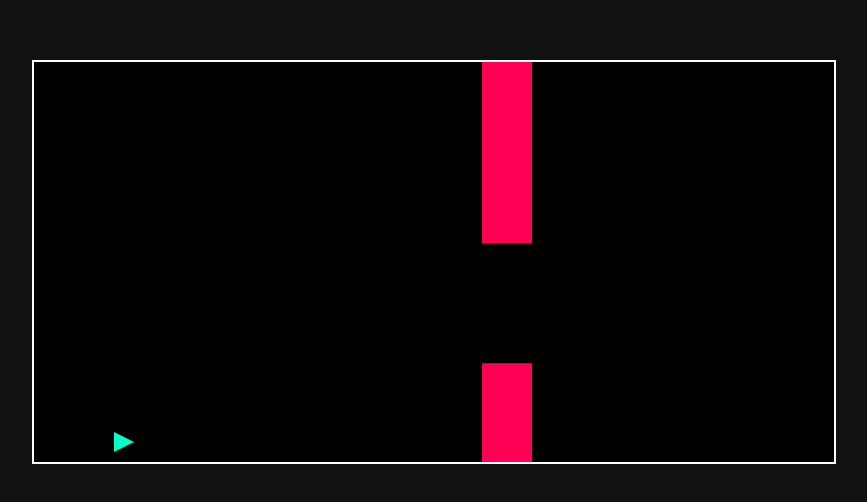
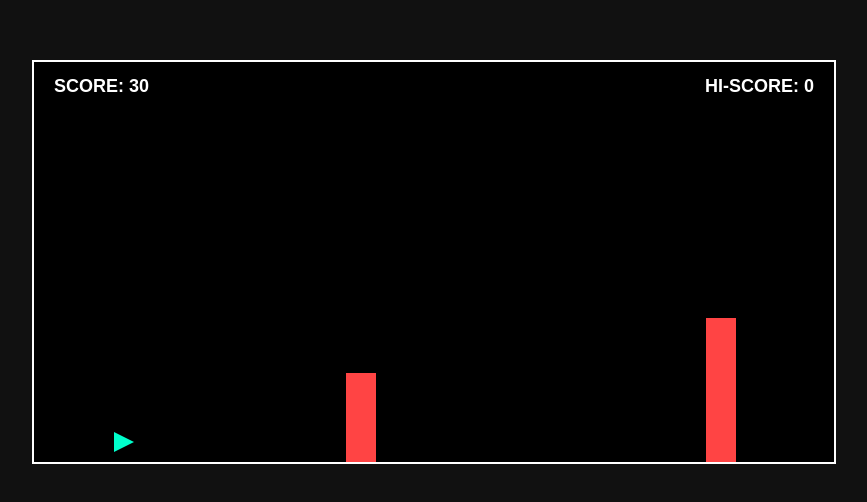
Before and after one commit to verma-mannat/Game, a plain HTML site: page index.html in a window 1280 px wide. Shown: the part 138-640 px from the top of the page, without its empty margins (206-1073 px from the left). Drawn offline with Linux system fonts and the light colour scheme.

Commit message:
Refactor game logic and obstacle management

```diff
--- a/index.html
+++ b/index.html
@@ -23,12 +23,12 @@
 <body>
 
     <canvas id="gameCanvas" width="800" height="400"></canvas>
-
-        <script>
+    <script>//mannat
         const canvas = document.getElementById("gameCanvas");
         const ctx = canvas.getContext("2d");
 
         // --- PLAYER CONFIGURATION ---
+
         const player = {
             x: 80,
             y: 200,
@@ -37,16 +37,19 @@
             speed: 5
         };
 
-        // --- OBSTACLE CONFIGURATION ---
-        const obstacle = {
-            x: canvas.width,    // Start off-screen on the right
-            width: 50,          // Width of the obstacles
-            gap: 120,           // Size of the gap to fly through
-            gapY: 150,          // Vertical position of the gap
-            speed: 4,           // Speed moving left
-            color: "#ff0055"    // Neon pink color
-        };
+        // --- OBSTACLE MANAGEMENT ---
+        let obstacles = [];
+        let obstacleTimer = 0;
+        const obstacleSpawnRate = 90;
+        const obstacleSpeed = 4;
 
+        // --- SCORE SYSTEM ---
+        let currentScore = 0;
+        // Check if a high score was saved before; if not, start at 0
+        let highScore = localStorage.getItem("spaceWavesHighScore") ? parseInt(localStorage.getItem("spaceWavesHighScore")) : 0;
+        let scoreTimer = 0; // Used to increment score over time
+
+        // Track if the button/mouse is being pressed
         let isPressed = false;
 
         // --- INPUT LISTENERS ---
@@ -54,6 +57,7 @@
         window.addEventListener("mouseup", () => isPressed = false);
         window.addEventListener("touchstart", () => isPressed = true);
         window.addEventListener("touchend", () => isPressed = false);
+
         window.addEventListener("keydown", (e) => {
             if (e.code === "Space") isPressed = true;
         });
@@ -61,43 +65,86 @@
             if (e.code === "Space") isPressed = false;
         });
 
-        function updatePlayer() {
+        // --- RESET FUNCTION ---
+        function resetGame() {
+            // Check if current score beat the high score before resetting
+            if (currentScore > highScore) {
+                highScore = currentScore;
+                localStorage.setItem("spaceWavesHighScore", highScore); // Save to browser memory!
+            }
+
+            player.y = 200;
+            obstacles = [];
+            obstacleTimer = 0;
+            currentScore = 0; // Reset current score
+            scoreTimer = 0;
+            isPressed = false;
+        }
+
+        // --- UPDATE LOGIC ---
+        function updateGame() {
+            // 1. Move Player
             if (isPressed) {
                 player.y -= player.speed;
             } else {
                 player.y += player.speed;
             }
 
+            // Boundaries
             if (player.y < player.size) player.y = player.size;
             if (player.y > canvas.height - player.size) player.y = canvas.height - player.size;
-        }
 
-        // --- UPDATE OBSTACLES ---
-        function updateObstacles() {
-            // Move obstacle to the left
-            obstacle.x -= obstacle.speed;
+            // 2. Increment Score (Earn 1 point roughly every 10 frames (~0.16 seconds))
+            scoreTimer++;
+            if (scoreTimer >= 10) {
+                currentScore++;
+                scoreTimer = 0;
+            }
 
-            // If obstacle goes off-screen, reset it to the right with a new random gap position
-            if (obstacle.x + obstacle.width < 0) {
-                obstacle.x = canvas.width;
-                // Random gap height, keeping it away from the extreme edges
-                obstacle.gapY = Math.random() * (canvas.height - obstacle.gap - 100) + 50;
+            // 3. Handle Obstacles Spawning
+            obstacleTimer++;
+            if (obstacleTimer >= obstacleSpawnRate) {
+                let minHeight = 40;
+                let maxHeight = 200;
+                let height = Math.floor(Math.random() * (maxHeight - minHeight + 1)) + minHeight;
+
+                let isTop = Math.random() < 0.5;
+                let yPosition = isTop ? 0 : canvas.height - height;
+
+                obstacles.push({
+                    x: canvas.width,
+                    y: yPosition,
+                    width: 30,
+                    height: height,
+                    color: "#ff4444"
+                });
+
+                obstacleTimer = 0;
+            }
+
+            // 4. Move and Check Obstacles
+            for (let i = obstacles.length - 1; i >= 0; i--) {
+                let obs = obstacles[i];
+                obs.x -= obstacleSpeed;
+
+                // Check collision
+                if (
+                    player.x + player.size > obs.x &&
+                    player.x < obs.x + obs.width &&
+                    player.y + player.size / 2 > obs.y &&
+                    player.y - player.size / 2 < obs.y + obs.height
+                ) {
+                    resetGame();
+                    return;
+                }
+
+                if (obs.x + obs.width < 0) {
+                    obstacles.splice(i, 1);
+                }
             }
         }
 
-        // --- DRAW OBSTACLES ---
-        function drawObstacles() {
-            ctx.fillStyle = obstacle.color;
-
-            // Top obstacle
-            ctx.fillRect(obstacle.x, 0, obstacle.width, obstacle.gapY);
-
-            // Bottom obstacle
-            const bottomObstacleY = obstacle.gapY + obstacle.gap;
-            const bottomObstacleHeight = canvas.height - bottomObstacleY;
-            ctx.fillRect(obstacle.x, bottomObstacleY, obstacle.width, bottomObstacleHeight);
-        }
-
+        // --- DRAW LOGIC ---
         function drawPlayer() {
             ctx.fillStyle = player.color;
             ctx.beginPath();
@@ -108,23 +155,44 @@
             ctx.fill();
         }
 
+        function drawObstacles() {
+            for (let obs of obstacles) {
+                ctx.fillStyle = obs.color;
+                ctx.fillRect(obs.x, obs.y, obs.width, obs.height);
+            }
+        }
+
+        function drawScoreboard() {
+            ctx.fillStyle = "#ffffff";
+            ctx.font = "bold 18px sans-serif";
+
+            // Draw current score on the top left
+            ctx.textAlign = "left";
+            ctx.fillText("SCORE: " + currentScore, 20, 30);
+
+            // Draw high score on the top right
+            ctx.textAlign = "right";
+            ctx.fillText("HI-SCORE: " + highScore, canvas.width - 20, 30);
+        }
+
+        // --- GAME LOOP ---
         function gameLoop() {
             ctx.clearRect(0, 0, canvas.width, canvas.height);
 
-            // Update
-            updatePlayer();
-            updateObstacles();
+            // Update data
+            updateGame();
 
-            // Draw
+            // Render visual frames
             drawObstacles();
             drawPlayer();
+            drawScoreboard(); // Draw the text over the top of the gameplay
 
             requestAnimationFrame(gameLoop);
         }
 
+        // Start the game
         gameLoop();
     </script>
 
-
 </body>
 </html>
```
